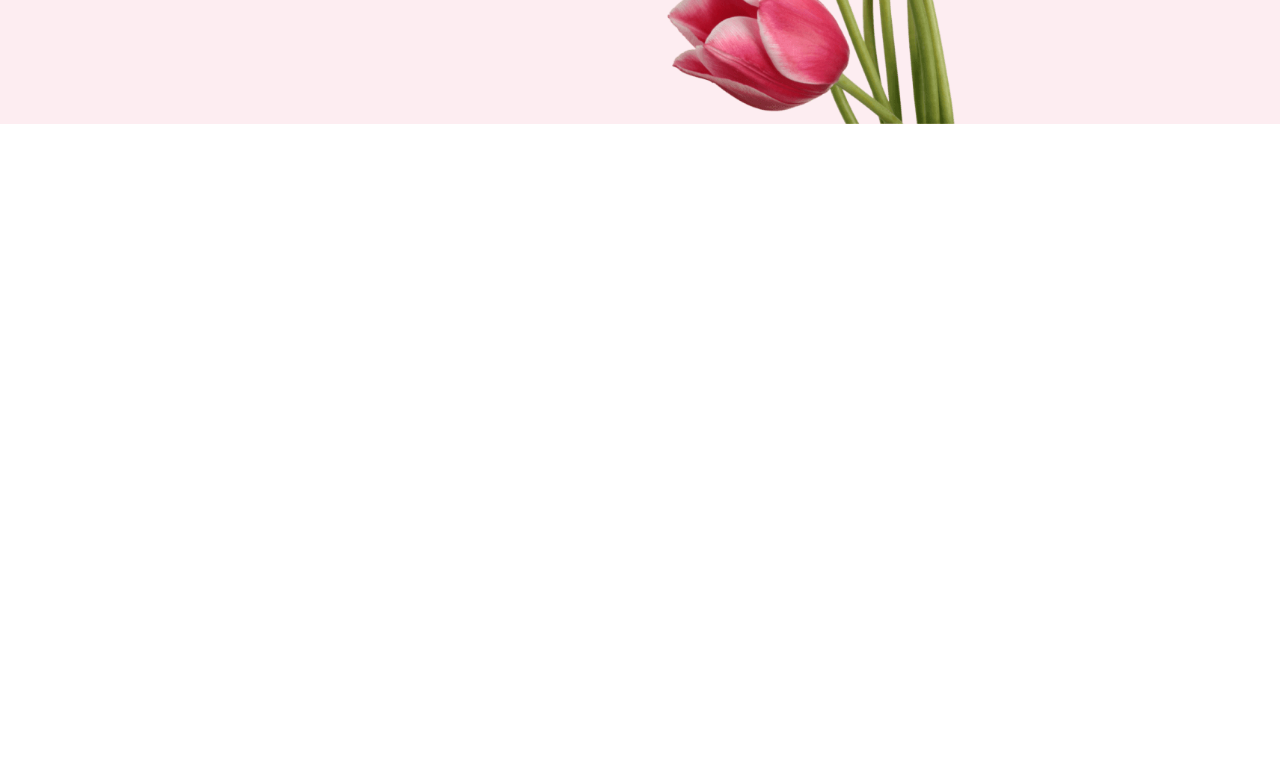
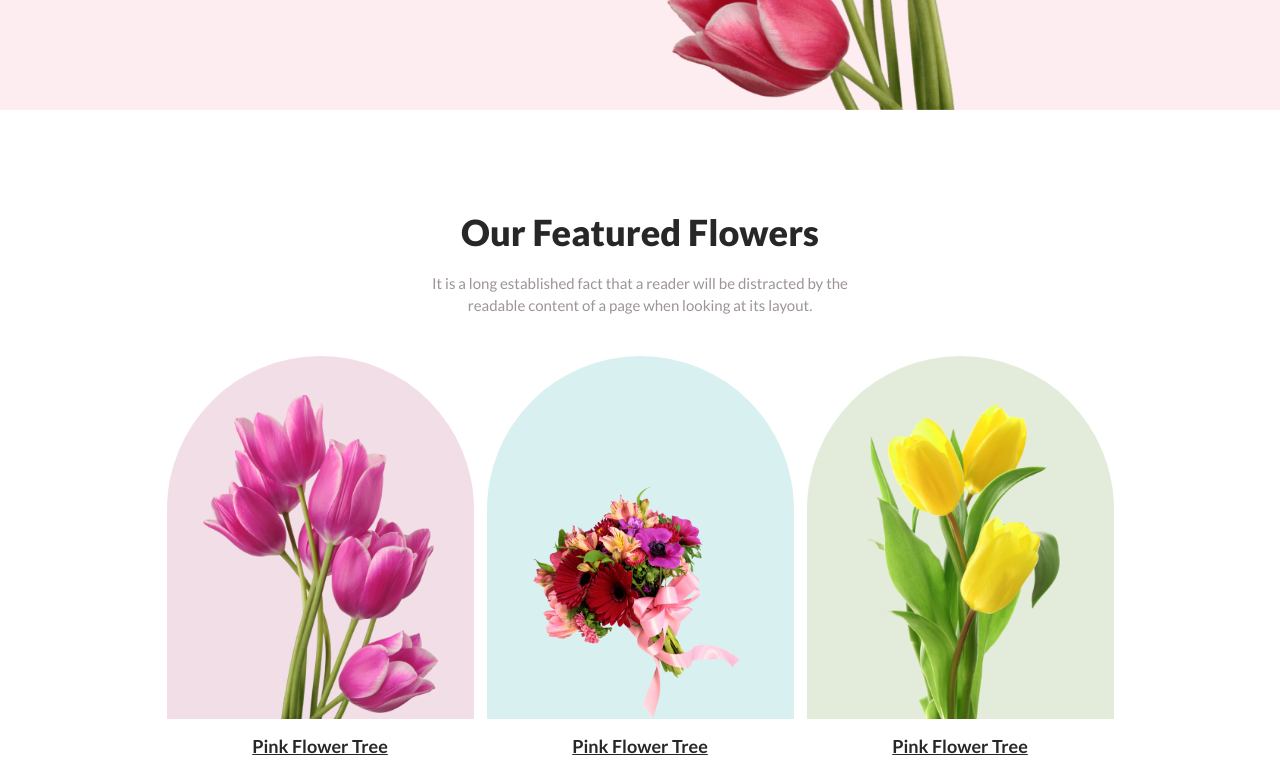
Before and after one commit to raihanXgithub/flower-shop, a plain HTML site: page index.html in a window 1280 px wide. Shown: the part 524-1288 px from the top of the page. Before the commit the page ends 800 px from the top, so only its background shows below. Drawn offline with Linux system fonts and the light colour scheme.

Commit message:
featured-flowers section finished

```diff
--- a/index.html
+++ b/index.html
@@ -46,7 +46,51 @@
     <!-- header end -->
 
     <!-- main start -->
-    <main></main>
+    <main>
+      <!-- featured-flowers section start -->
+      <section id="featured-flowers-section">
+        <div class="container">
+          <div class="section-text">
+            <h2 class="heading">Our Featured Flowers</h2>
+            <p class="description">
+              It is a long established fact that a reader will be distracted by
+              the readable content of a page when looking at its layout.
+            </p>
+          </div>
+
+          <div class="featured-images">
+            <figure>
+              <div class="featured-img pink">
+                <img
+                  src="images/flowers-pic/pngwing 6.png"
+                  alt="flower-image"
+                />
+              </div>
+              <figcaption>Pink Flower Tree</figcaption>
+            </figure>
+            <figure>
+              <div class="featured-img blue">
+                <img
+                  src="images/flowers-pic/pngwing 5.png"
+                  alt="flower-image"
+                />
+              </div>
+              <figcaption>Pink Flower Tree</figcaption>
+            </figure>
+            <figure>
+              <div class="featured-img green">
+                <img
+                  src="images/flowers-pic/pngwing 7.png"
+                  alt="flower-image"
+                />
+              </div>
+              <figcaption>Pink Flower Tree</figcaption>
+            </figure>
+          </div>
+        </div>
+      </section>
+      <!-- featured-flowers section end -->
+    </main>
     <!-- main end -->
 
     <!-- footer start -->
--- a/styles/flower-shop.css
+++ b/styles/flower-shop.css
@@ -5,6 +5,7 @@
 * {
   margin: 0;
   padding: 0;
+  color: rgb(39, 39, 39);
   font-family: "Lato", sans-serif;
 }
 
@@ -20,6 +21,21 @@
   font-size: 15px;
   font-weight: 400;
   line-height: 22px;
+}
+
+.section-text {
+  max-width: 445px;
+  text-align: center;
+  margin: 0 auto;
+}
+
+.section-text * {
+  margin-bottom: 18px;
+}
+
+.heading {
+  font-size: 36px;
+  font-weight: 800;
 }
 
 .primary-btn {
@@ -62,7 +78,53 @@
 }
 
 #banner-section .banner-container .banner-img img {
-  padding-top: 50px;
+  padding-top: 36px;
   vertical-align: bottom;
   width: 100%;
 }
+
+/* featured-flowers section related styles */
+#featured-flowers-section {
+  margin-top: 100px;
+}
+
+#featured-flowers-section .featured-images {
+  display: flex;
+  align-items: end;
+  justify-content: space-around;
+  margin-top: 40px;
+}
+
+#featured-flowers-section .featured-images figure .featured-img {
+  border-radius: 300px 300px 0px 0px;
+  height: 345px;
+  display: flex;
+  align-items: end;
+  padding: 18px 36px 0;
+}
+
+#featured-flowers-section .featured-images figure .featured-img img {
+  max-width: 235px;
+  width: 100%;
+}
+
+#featured-flowers-section .featured-images figure figcaption {
+  font-size: 18px;
+  font-weight: 700;
+  line-height: 35px;
+  text-align: center;
+  text-decoration: underline;
+  margin-top: 10px;
+}
+
+.pink {
+  background-color: rgba(167, 33, 98, 0.15);
+}
+
+.blue {
+  background-color: rgba(5, 151, 160, 0.15);
+}
+
+.green {
+  background-color: rgba(71, 125, 17, 0.15);
+}
```
